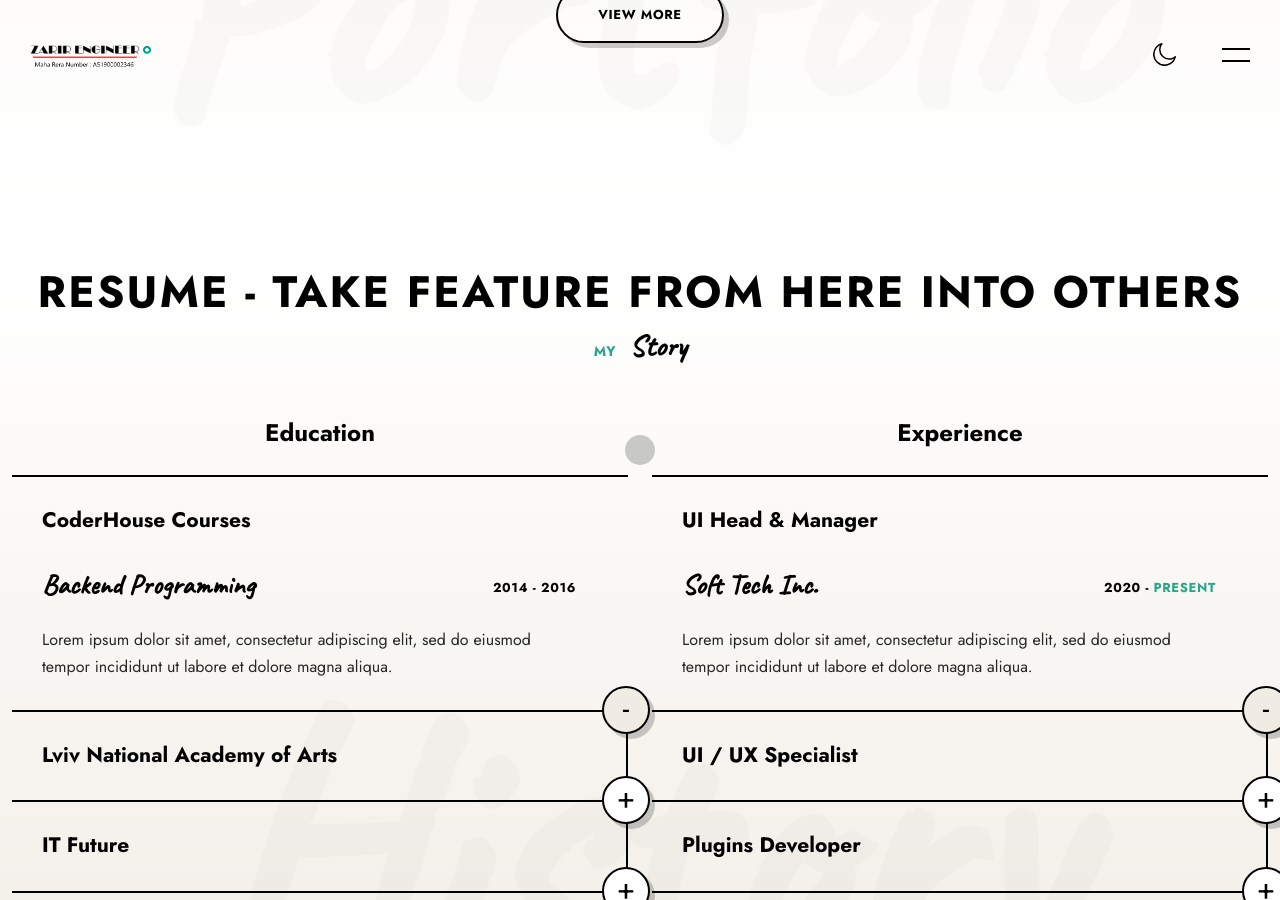
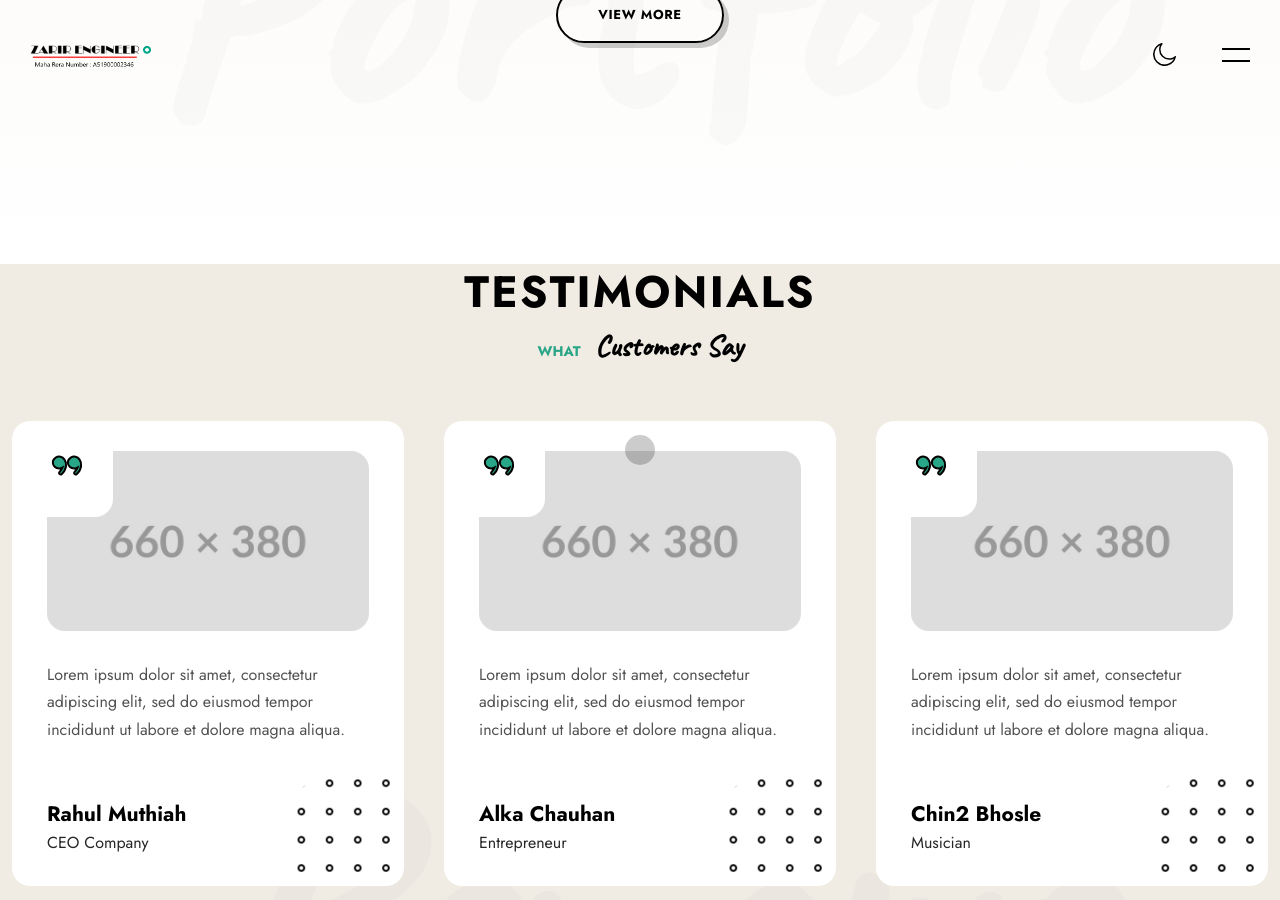
Before and after one commit to zarir-engineer/buildyourhome, a Jekyll site: the page built from index.html, in a window 1280 px wide and 900 px high, scrolled down 3644 px. Built offline with Jekyll 4.4.1, drawn with Linux system fonts in a browser that asks for light colours; the list of posts is cut into pages by our own code; some of the changed text lies outside the part shown.

Commit message:
Update body_wrapper.html

```diff
--- a/_includes/body_wrapper.html
+++ b/_includes/body_wrapper.html
@@ -550,167 +550,167 @@
 </section>
 
 <!-- Section - Resume -->
-    <section class="lui-section lui-gradient-bottom" id="resume-section">
+<!--    <section class="lui-section lui-gradient-bottom" id="resume-section">-->
 
-<!-- Heading -->
-<div class="lui-heading">
-  <div class="container">
+<!--&lt;!&ndash; Heading &ndash;&gt;-->
+<!--<div class="lui-heading">-->
+<!--  <div class="container">-->
 
-    <div class="m-titles align-center">
-      <h2 class="m-title splitting-text-anim-1 scroll-animate" data-splitting="words" data-animate="active">
-        <span> Resume - take feature from here into others  </span>
-      </h2>
-      <div class="m-subtitle splitting-text-anim-1 scroll-animate" data-splitting="words" data-animate="active">
-        <span> my <b>Story</b>
-        </span>
-      </div>
-    </div>
+<!--    <div class="m-titles align-center">-->
+<!--      <h2 class="m-title splitting-text-anim-1 scroll-animate" data-splitting="words" data-animate="active">-->
+<!--        <span> Resume - take feature from here into others  </span>-->
+<!--      </h2>-->
+<!--      <div class="m-subtitle splitting-text-anim-1 scroll-animate" data-splitting="words" data-animate="active">-->
+<!--        <span> my <b>Story</b>-->
+<!--        </span>-->
+<!--      </div>-->
+<!--    </div>-->
 
-  </div>
-        </div>
+<!--  </div>-->
+<!--        </div>-->
 
-<!-- History -->
-        <div class="v-line v-line-left">
-  <div class="container">
+<!--&lt;!&ndash; History &ndash;&gt;-->
+<!--        <div class="v-line v-line-left">-->
+<!--  <div class="container">-->
 
-    <div class="row">
-      <div class="col-xs-12 col-sm-6 col-md-6 col-lg-6">
+<!--    <div class="row">-->
+<!--      <div class="col-xs-12 col-sm-6 col-md-6 col-lg-6">-->
 
-        <h5 class="history-title scrolla-element-anim-1 scroll-animate" data-animate="active">
-          <span> Education </span>
-        </h5>
-        <div class="history-items">
-          <div class="history-item lui-collapse-item opened scrolla-element-anim-1 scroll-animate" data-animate="active">
-            <h6 class="name lui-collapse-btn active">
-              <span> CoderHouse Courses </span>
-            </h6>
-            <div class="history-content">
-              <div class="subname">
-                <span> Backend Programming </span>
-              </div>
-              <div class="date lui-subtitle">
-                <span> 2014 - 2016 </span>
-              </div>
-              <div class="text">
-                <div>
-                  <p>Lorem ipsum dolor sit amet, consectetur adipiscing elit, sed do eiusmod tempor incididunt ut labore et dolore magna aliqua.</p>
-                </div>
-              </div>
-            </div>
-          </div>
-          <div class="history-item lui-collapse-item scrolla-element-anim-1 scroll-animate" data-animate="active">
-            <h6 class="name lui-collapse-btn">
-              <span> Lviv National Academy of Arts </span>
-            </h6>
-            <div class="history-content">
-              <div class="subname">
-                <span> Faculty of Design </span>
-              </div>
-              <div class="date lui-subtitle">
-                <span> 2012 - 2014 </span>
-              </div>
-              <div class="text">
-                <div>
-                  <p>Lorem ipsum dolor sit amet, consectetur adipiscing elit, sed do eiusmod tempor incididunt ut labore et dolore magna aliqua.</p>
-                </div>
-              </div>
-            </div>
-          </div>
-          <div class="history-item lui-collapse-item scrolla-element-anim-1 scroll-animate" data-animate="active">
-            <h6 class="name lui-collapse-btn">
-              <span> IT Future </span>
-            </h6>
-            <div class="history-content">
-              <div class="subname">
-                <span> High School </span>
-              </div>
-              <div class="date lui-subtitle">
-                <span> 2010 - 2012 </span>
-              </div>
-              <div class="text">
-                <div>
-                  <p>Lorem ipsum dolor sit amet, consectetur adipiscing elit, sed do eiusmod tempor incididunt ut labore et dolore magna aliqua.</p>
-                </div>
-              </div>
-            </div>
-          </div>
-        </div>
+<!--        <h5 class="history-title scrolla-element-anim-1 scroll-animate" data-animate="active">-->
+<!--          <span> Education </span>-->
+<!--        </h5>-->
+<!--        <div class="history-items">-->
+<!--          <div class="history-item lui-collapse-item opened scrolla-element-anim-1 scroll-animate" data-animate="active">-->
+<!--            <h6 class="name lui-collapse-btn active">-->
+<!--              <span> CoderHouse Courses </span>-->
+<!--            </h6>-->
+<!--            <div class="history-content">-->
+<!--              <div class="subname">-->
+<!--                <span> Backend Programming </span>-->
+<!--              </div>-->
+<!--              <div class="date lui-subtitle">-->
+<!--                <span> 2014 - 2016 </span>-->
+<!--              </div>-->
+<!--              <div class="text">-->
+<!--                <div>-->
+<!--                  <p>Lorem ipsum dolor sit amet, consectetur adipiscing elit, sed do eiusmod tempor incididunt ut labore et dolore magna aliqua.</p>-->
+<!--                </div>-->
+<!--              </div>-->
+<!--            </div>-->
+<!--          </div>-->
+<!--          <div class="history-item lui-collapse-item scrolla-element-anim-1 scroll-animate" data-animate="active">-->
+<!--            <h6 class="name lui-collapse-btn">-->
+<!--              <span> Lviv National Academy of Arts </span>-->
+<!--            </h6>-->
+<!--            <div class="history-content">-->
+<!--              <div class="subname">-->
+<!--                <span> Faculty of Design </span>-->
+<!--              </div>-->
+<!--              <div class="date lui-subtitle">-->
+<!--                <span> 2012 - 2014 </span>-->
+<!--              </div>-->
+<!--              <div class="text">-->
+<!--                <div>-->
+<!--                  <p>Lorem ipsum dolor sit amet, consectetur adipiscing elit, sed do eiusmod tempor incididunt ut labore et dolore magna aliqua.</p>-->
+<!--                </div>-->
+<!--              </div>-->
+<!--            </div>-->
+<!--          </div>-->
+<!--          <div class="history-item lui-collapse-item scrolla-element-anim-1 scroll-animate" data-animate="active">-->
+<!--            <h6 class="name lui-collapse-btn">-->
+<!--              <span> IT Future </span>-->
+<!--            </h6>-->
+<!--            <div class="history-content">-->
+<!--              <div class="subname">-->
+<!--                <span> High School </span>-->
+<!--              </div>-->
+<!--              <div class="date lui-subtitle">-->
+<!--                <span> 2010 - 2012 </span>-->
+<!--              </div>-->
+<!--              <div class="text">-->
+<!--                <div>-->
+<!--                  <p>Lorem ipsum dolor sit amet, consectetur adipiscing elit, sed do eiusmod tempor incididunt ut labore et dolore magna aliqua.</p>-->
+<!--                </div>-->
+<!--              </div>-->
+<!--            </div>-->
+<!--          </div>-->
+<!--        </div>-->
 
-      </div>
-      <div class="col-xs-12 col-sm-6 col-md-6 col-lg-6">
+<!--      </div>-->
+<!--      <div class="col-xs-12 col-sm-6 col-md-6 col-lg-6">-->
 
-        <h5 class="history-title scrolla-element-anim-1 scroll-animate" data-animate="active">
-          <span> Experience </span>
-        </h5>
-        <div class="history-items">
-          <div class="history-item lui-collapse-item opened scrolla-element-anim-1 scroll-animate" data-animate="active">
-            <h6 class="name lui-collapse-btn active">
-              <span> UI Head &amp; Manager </span>
-            </h6>
-            <div class="history-content">
-              <div class="subname">
-                <span> Soft Tech Inc. </span>
-              </div>
-              <div class="date lui-subtitle">
-                <span> 2020 - <b>Present</b>
-                </span>
-              </div>
-              <div class="text">
-                <div>
-                  <p>Lorem ipsum dolor sit amet, consectetur adipiscing elit, sed do eiusmod tempor incididunt ut labore et dolore magna aliqua.</p>
-                </div>
-              </div>
-            </div>
-          </div>
-          <div class="history-item lui-collapse-item scrolla-element-anim-1 scroll-animate" data-animate="active">
-            <h6 class="name lui-collapse-btn">
-              <span> UI / UX Specialist </span>
-            </h6>
-            <div class="history-content">
-              <div class="subname">
-                <span> Kana Design Studio </span>
-              </div>
-              <div class="date lui-subtitle">
-                <span> 2018 - 2020 </span>
-              </div>
-              <div class="text">
-                <div>
-                  <p>Lorem ipsum dolor sit amet, consectetur adipiscing elit, sed do eiusmod tempor incididunt ut labore et dolore magna aliqua.</p>
-                </div>
-              </div>
-            </div>
-          </div>
-          <div class="history-item lui-collapse-item scrolla-element-anim-1 scroll-animate" data-animate="active">
-            <h6 class="name lui-collapse-btn">
-              <span> Plugins Developer </span>
-            </h6>
-            <div class="history-content">
-              <div class="subname">
-                <span> Fiverr.com </span>
-              </div>
-              <div class="date lui-subtitle">
-                <span> 2016 - 2018 </span>
-              </div>
-              <div class="text">
-                <div>
-                  <p>Lorem ipsum dolor sit amet, consectetur adipiscing elit, sed do eiusmod tempor incididunt ut labore et dolore magna aliqua.</p>
-                </div>
-              </div>
-            </div>
-          </div>
-        </div>
+<!--        <h5 class="history-title scrolla-element-anim-1 scroll-animate" data-animate="active">-->
+<!--          <span> Experience </span>-->
+<!--        </h5>-->
+<!--        <div class="history-items">-->
+<!--          <div class="history-item lui-collapse-item opened scrolla-element-anim-1 scroll-animate" data-animate="active">-->
+<!--            <h6 class="name lui-collapse-btn active">-->
+<!--              <span> UI Head &amp; Manager </span>-->
+<!--            </h6>-->
+<!--            <div class="history-content">-->
+<!--              <div class="subname">-->
+<!--                <span> Soft Tech Inc. </span>-->
+<!--              </div>-->
+<!--              <div class="date lui-subtitle">-->
+<!--                <span> 2020 - <b>Present</b>-->
+<!--                </span>-->
+<!--              </div>-->
+<!--              <div class="text">-->
+<!--                <div>-->
+<!--                  <p>Lorem ipsum dolor sit amet, consectetur adipiscing elit, sed do eiusmod tempor incididunt ut labore et dolore magna aliqua.</p>-->
+<!--                </div>-->
+<!--              </div>-->
+<!--            </div>-->
+<!--          </div>-->
+<!--          <div class="history-item lui-collapse-item scrolla-element-anim-1 scroll-animate" data-animate="active">-->
+<!--            <h6 class="name lui-collapse-btn">-->
+<!--              <span> UI / UX Specialist </span>-->
+<!--            </h6>-->
+<!--            <div class="history-content">-->
+<!--              <div class="subname">-->
+<!--                <span> Kana Design Studio </span>-->
+<!--              </div>-->
+<!--              <div class="date lui-subtitle">-->
+<!--                <span> 2018 - 2020 </span>-->
+<!--              </div>-->
+<!--              <div class="text">-->
+<!--                <div>-->
+<!--                  <p>Lorem ipsum dolor sit amet, consectetur adipiscing elit, sed do eiusmod tempor incididunt ut labore et dolore magna aliqua.</p>-->
+<!--                </div>-->
+<!--              </div>-->
+<!--            </div>-->
+<!--          </div>-->
+<!--          <div class="history-item lui-collapse-item scrolla-element-anim-1 scroll-animate" data-animate="active">-->
+<!--            <h6 class="name lui-collapse-btn">-->
+<!--              <span> Plugins Developer </span>-->
+<!--            </h6>-->
+<!--            <div class="history-content">-->
+<!--              <div class="subname">-->
+<!--                <span> Fiverr.com </span>-->
+<!--              </div>-->
+<!--              <div class="date lui-subtitle">-->
+<!--                <span> 2016 - 2018 </span>-->
+<!--              </div>-->
+<!--              <div class="text">-->
+<!--                <div>-->
+<!--                  <p>Lorem ipsum dolor sit amet, consectetur adipiscing elit, sed do eiusmod tempor incididunt ut labore et dolore magna aliqua.</p>-->
+<!--                </div>-->
+<!--              </div>-->
+<!--            </div>-->
+<!--          </div>-->
+<!--        </div>-->
 
-      </div>
-    </div>
+<!--      </div>-->
+<!--    </div>-->
 
-    <div class="lui-bgtitle">
-      <span> History </span>
-    </div>
+<!--    <div class="lui-bgtitle">-->
+<!--      <span> History </span>-->
+<!--    </div>-->
 
-            </div>
-        </div>
+<!--            </div>-->
+<!--        </div>-->
 
-</section>
+<!--</section>-->
 
 <!-- Section - Testimonials -->
     <section class="lui-section lui-gradient-center" id="testimonials-section">
@@ -741,7 +741,7 @@
         <div class="swiper-slide">
           <div class="testimonials-item">
             <div class="image">
-              <img decoding="async" src="assets/images/testi4-2.jpg" alt="Barbara Wilson" >
+              <img decoding="async" src="assets/images/testi4-2.jpg" alt="Rahul Muthiah" >
               <div class="icon">
                 <svg xmlns="http://www.w3.org/2000/svg" xmlns:xlink="http://www.w3.org/1999/xlink" width="44px" height="34px">
                   <path fill-rule="evenodd" stroke-width="2px" stroke="rgb(0, 0, 0)" fill="rgb(41, 165, 135)" d="M17.360,8.325 C15.490,5.563 11.616,4.762 8.705,6.536 C6.901,7.635 5.815,9.533 5.826,11.567 C5.828,14.854 8.637,17.516 12.101,17.515 C13.290,17.513 14.456,17.192 15.460,16.587 C14.967,17.975 14.049,19.457 12.537,20.942 C11.934,21.533 11.951,22.476 12.574,23.048 C13.198,23.619 14.192,23.604 14.794,23.012 C20.384,17.515 19.658,11.539 17.360,8.333 L17.360,8.325 ZM32.407,8.325 C30.538,5.563 26.663,4.762 23.752,6.536 C21.949,7.635 20.863,9.533 20.873,11.567 C20.875,14.854 23.685,17.516 27.148,17.515 C28.338,17.513 29.503,17.192 30.508,16.587 C30.015,17.975 29.097,19.457 27.585,20.942 C26.982,21.533 26.999,22.476 27.622,23.048 C28.245,23.619 29.239,23.604 29.842,23.012 C35.432,17.515 34.706,11.539 32.407,8.333 L32.407,8.325 Z" />
@@ -755,7 +755,7 @@
             </div>
             <div class="info">
               <h6 class="name">
-                <span>Barbara Wilson</span>
+                <span>Rahul Muthiah</span>
               </h6>
               <div class="author">
                 <span>CEO Company</span>
@@ -767,7 +767,7 @@
         <div class="swiper-slide">
           <div class="testimonials-item">
             <div class="image">
-              <img decoding="async" src="assets/images/testi4-1.jpg" alt="Charlie Smith" >
+              <img decoding="async" src="assets/images/testi4-1.jpg" alt="Alka Chauhan" >
               <div class="icon">
                 <svg xmlns="http://www.w3.org/2000/svg" xmlns:xlink="http://www.w3.org/1999/xlink" width="44px" height="34px">
                   <path fill-rule="evenodd" stroke-width="2px" stroke="rgb(0, 0, 0)" fill="rgb(41, 165, 135)" d="M17.360,8.325 C15.490,5.563 11.616,4.762 8.705,6.536 C6.901,7.635 5.815,9.533 5.826,11.567 C5.828,14.854 8.637,17.516 12.101,17.515 C13.290,17.513 14.456,17.192 15.460,16.587 C14.967,17.975 14.049,19.457 12.537,20.942 C11.934,21.533 11.951,22.476 12.574,23.048 C13.198,23.619 14.192,23.604 14.794,23.012 C20.384,17.515 19.658,11.539 17.360,8.333 L17.360,8.325 ZM32.407,8.325 C30.538,5.563 26.663,4.762 23.752,6.536 C21.949,7.635 20.863,9.533 20.873,11.567 C20.875,14.854 23.685,17.516 27.148,17.515 C28.338,17.513 29.503,17.192 30.508,16.587 C30.015,17.975 29.097,19.457 27.585,20.942 C26.982,21.533 26.999,22.476 27.622,23.048 C28.245,23.619 29.239,23.604 29.842,23.012 C35.432,17.515 34.706,11.539 32.407,8.333 L32.407,8.325 Z" />
@@ -781,10 +781,10 @@
             </div>
             <div class="info">
               <h6 class="name">
-                <span>Charlie Smith</span>
+                <span>Alka Chauhan</span>
               </h6>
               <div class="author">
-                <span>Designer</span>
+                <span>Entrepreneur</span>
               </div>
             </div>
             <div class="bg-img" style="background-image: url(assets/images/pat-2.png);"></div>
@@ -793,7 +793,7 @@
         <div class="swiper-slide">
           <div class="testimonials-item">
             <div class="image">
-              <img decoding="async" src="assets/images/testi4-4.jpg" alt="Roy Wang" >
+              <img decoding="async" src="assets/images/testi4-4.jpg" alt="Chin2 Bhosle" >
               <div class="icon">
                 <svg xmlns="http://www.w3.org/2000/svg" xmlns:xlink="http://www.w3.org/1999/xlink" width="44px" height="34px">
                   <path fill-rule="evenodd" stroke-width="2px" stroke="rgb(0, 0, 0)" fill="rgb(41, 165, 135)" d="M17.360,8.325 C15.490,5.563 11.616,4.762 8.705,6.536 C6.901,7.635 5.815,9.533 5.826,11.567 C5.828,14.854 8.637,17.516 12.101,17.515 C13.290,17.513 14.456,17.192 15.460,16.587 C14.967,17.975 14.049,19.457 12.537,20.942 C11.934,21.533 11.951,22.476 12.574,23.048 C13.198,23.619 14.192,23.604 14.794,23.012 C20.384,17.515 19.658,11.539 17.360,8.333 L17.360,8.325 ZM32.407,8.325 C30.538,5.563 26.663,4.762 23.752,6.536 C21.949,7.635 20.863,9.533 20.873,11.567 C20.875,14.854 23.685,17.516 27.148,17.515 C28.338,17.513 29.503,17.192 30.508,16.587 C30.015,17.975 29.097,19.457 27.585,20.942 C26.982,21.533 26.999,22.476 27.622,23.048 C28.245,23.619 29.239,23.604 29.842,23.012 C35.432,17.515 34.706,11.539 32.407,8.333 L32.407,8.325 Z" />
@@ -807,10 +807,10 @@
             </div>
             <div class="info">
               <h6 class="name">
-                <span>Roy Wang</span>
+                <span>Chin2 Bhosle</span>
               </h6>
               <div class="author">
-                <span>Manager GYM</span>
+                <span>Musician</span>
               </div>
             </div>
             <div class="bg-img" style="background-image: url(assets/images/pat-2.png);"></div>
@@ -831,15 +831,15 @@
                 <p>Lorem ipsum dolor sit amet, consectetur adipiscing elit, sed do eiusmod tempor incididunt ut labore et dolore magna aliqua.</p>
               </div>
             </div>
-            <div class="info">
-              <h6 class="name">
-                <span>Jennifer Smith</span>
-              </h6>
-              <div class="author">
-                <span>CEO &amp; Founder</span>
-              </div>
-            </div>
-            <div class="bg-img" style="background-image: url(assets/images/pat-2.png);"></div>
+<!--            <div class="info">-->
+<!--              <h6 class="name">-->
+<!--                <span>Jennifer Smith</span>-->
+<!--              </h6>-->
+<!--              <div class="author">-->
+<!--                <span>CEO &amp; Founder</span>-->
+<!--              </div>-->
+<!--            </div>-->
+<!--            <div class="bg-img" style="background-image: url(assets/images/pat-2.png);"></div>-->
           </div>
         </div>
         <div class="swiper-slide">
@@ -857,15 +857,15 @@
                 <p>Lorem ipsum dolor sit amet, consectetur adipiscing elit, sed do eiusmod tempor incididunt ut labore et dolore magna aliqua.</p>
               </div>
             </div>
-            <div class="info">
-              <h6 class="name">
-                <span>Paul Freeman</span>
-              </h6>
-              <div class="author">
-                <span>Photographer</span>
-              </div>
-            </div>
-            <div class="bg-img" style="background-image: url(assets/images/pat-2.png);"></div>
+<!--            <div class="info">-->
+<!--              <h6 class="name">-->
+<!--                <span>Paul Freeman</span>-->
+<!--              </h6>-->
+<!--              <div class="author">-->
+<!--                <span>Photographer</span>-->
+<!--              </div>-->
+<!--            </div>-->
+<!--            <div class="bg-img" style="background-image: url(assets/images/pat-2.png);"></div>-->
           </div>
         </div>
       </div>
```
Also changed, not shown: other parts of _includes/body_wrapper.html (+1 -1 lines).
